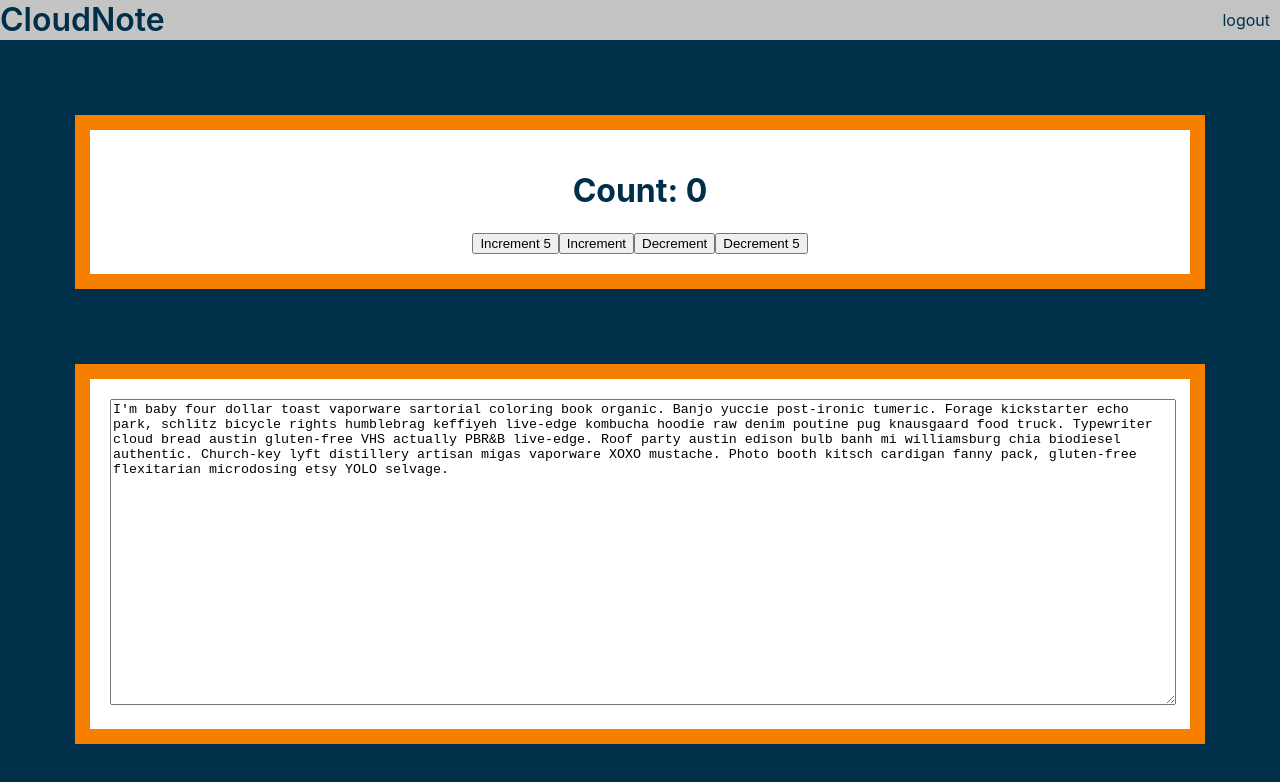
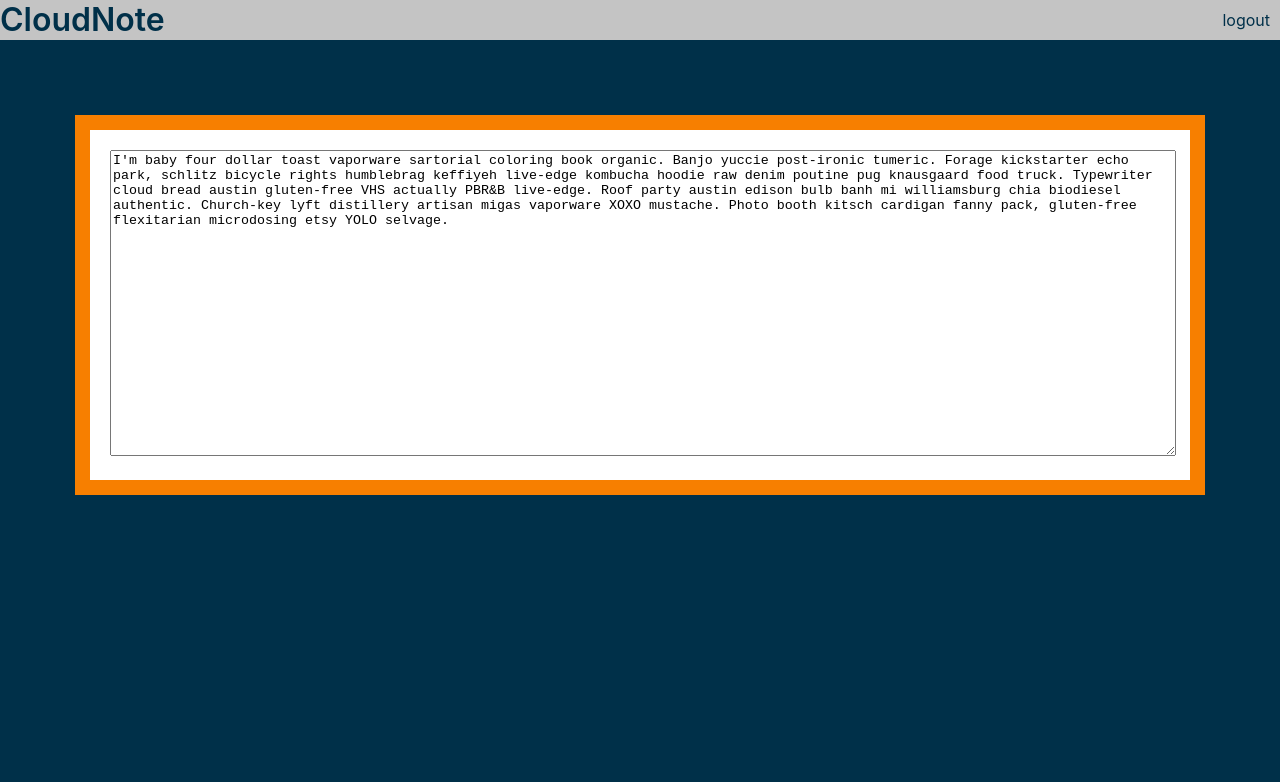
Before and after one commit to N8ers/cloud-note, a React (Create React App) app: page / in a window 1280 px wide. Shown: the top 782 px of the page. Built offline with nearby package versions, Linux system fonts and the light colour scheme.

Commit message:
remove counter component

```diff
--- a/src/App.js
+++ b/src/App.js
@@ -4,7 +4,6 @@ import "./App.css";
 
 import NotePad from "./components/NotePad/NotePad.js";
 import Welcome from "./components/Welcome/Welcome.js";
-import Counter from "./features/counter/Counter.js";
 
 function App() {
   // const isLogged = useSelector((state) => state.isLogged);
@@ -27,7 +26,6 @@ function App() {
           </Route>
 
           <Route path="/">
-            <Counter />
             {/* <h1>isLogged: </h1>
             {isLogged ? <div>yes</div> : <div>no</div>} */}
             <NotePad />
--- a/src/features/counter/Counter.css
+++ /dev/null
@@ -1,7 +0,0 @@
-.counter-container {
-  margin: 75px;
-  padding: 20px;
-  background-color: white;
-  border: 15px solid #f77f00;
-  color: #003049;
-}
--- a/src/features/counter/Counter.js
+++ /dev/null
@@ -1,26 +0,0 @@
-import React from "react";
-import { useSelector, useDispatch } from "react-redux";
-import { decrement, increment, incrementByAmount } from "./counterSlice";
-
-import "./Counter.css";
-
-export default function Counter() {
-  const count = useSelector((state) => state.counter.value);
-  const dispatch = useDispatch();
-
-  return (
-    <div className="counter-container">
-      <h1>Count: {count}</h1>
-      <div>
-        <button onClick={() => dispatch(incrementByAmount(5))}>
-          Increment 5
-        </button>
-        <button onClick={() => dispatch(increment())}>Increment</button>
-        <button onClick={() => dispatch(decrement())}>Decrement</button>
-        <button onClick={() => dispatch(incrementByAmount(-5))}>
-          Decrement 5
-        </button>
-      </div>
-    </div>
-  );
-}
--- a/src/features/counter/counterSlice.js
+++ /dev/null
@@ -1,24 +0,0 @@
-import { createSlice } from "@reduxjs/toolkit";
-
-export const counterSlice = createSlice({
-  name: "counter",
-  initialState: {
-    value: 0,
-  },
-  reducers: {
-    increment: (state) => {
-      state.value += 1;
-    },
-    decrement: (state) => {
-      state.value -= 1;
-    },
-    incrementByAmount: (state, action) => {
-      state.value += action.payload;
-    },
-  },
-});
-
-// Action creators are generated for each case reducer function
-export const { increment, decrement, incrementByAmount } = counterSlice.actions;
-
-export default counterSlice.reducer;
--- a/src/store.js
+++ b/src/store.js
@@ -1,11 +1,9 @@
 import { configureStore } from "@reduxjs/toolkit";
-import counterReducer from "./features/counter/counterSlice";
 import notePadReducer from "./components/NotePad/notePadSlice";
 import welcomeReducer from "./components/Welcome/welcomeSlice";
 
 export default configureStore({
   reducer: {
-    counter: counterReducer,
     notePad: notePadReducer,
     welcome: welcomeReducer,
   },
```
